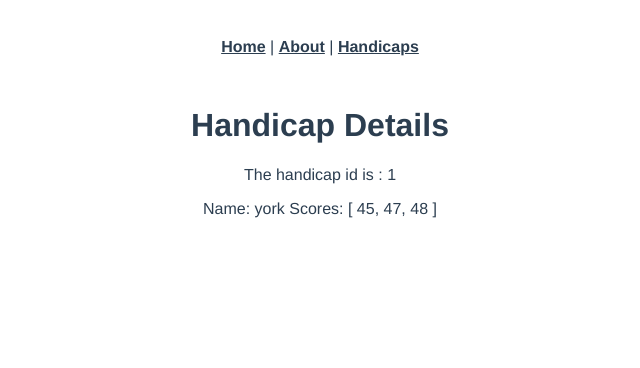
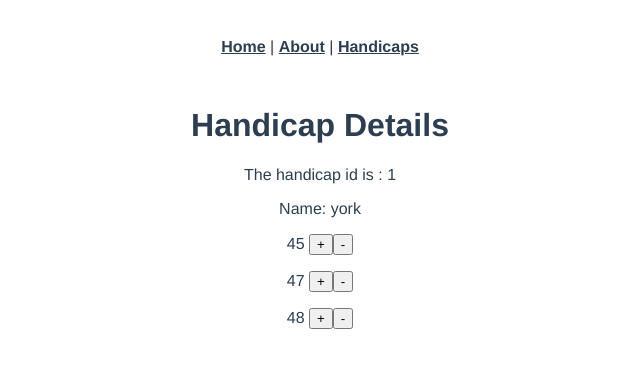
Before and after one commit to antcroshaw/handicaps, a Vue app: page /handicaps/1 in a window 1280 px wide. Shown: the top 368 px of the page, without its empty margins (320-960 px from the left). Built offline with nearby package versions, Linux system fonts and the light colour scheme.

Commit message:
added method for increase score on click

```diff
--- a/src/components/HandicapDetails.vue
+++ b/src/components/HandicapDetails.vue
@@ -4,8 +4,11 @@
   <div v-for="handicap in handicaps" :key="handicap.id">
     <div v-if="handicap.id == id">
     Name: {{ handicap.name }}
-    Scores: {{ handicap.scores }}</div>
-  </div>
+      <div v-for="(score,index) in handicap.scores" :key="index">
+        <p> {{ score }} <button @click="increaseScore(index)">+</button><button>-</button></p>
+      </div>
+    </div>
+    </div>
 </template>
 
 <script>
@@ -20,6 +23,11 @@ export default {
   inject: ['handicaps'],
   created (id) {
     console.log(this.handicaps)
+  },
+  methods: {
+    increaseScore (index) {
+      console.log(index)
+    }
   }
 }
 </script>
```
Also changed, not shown: 1 other file (tests, documents, lock files or other folders).
